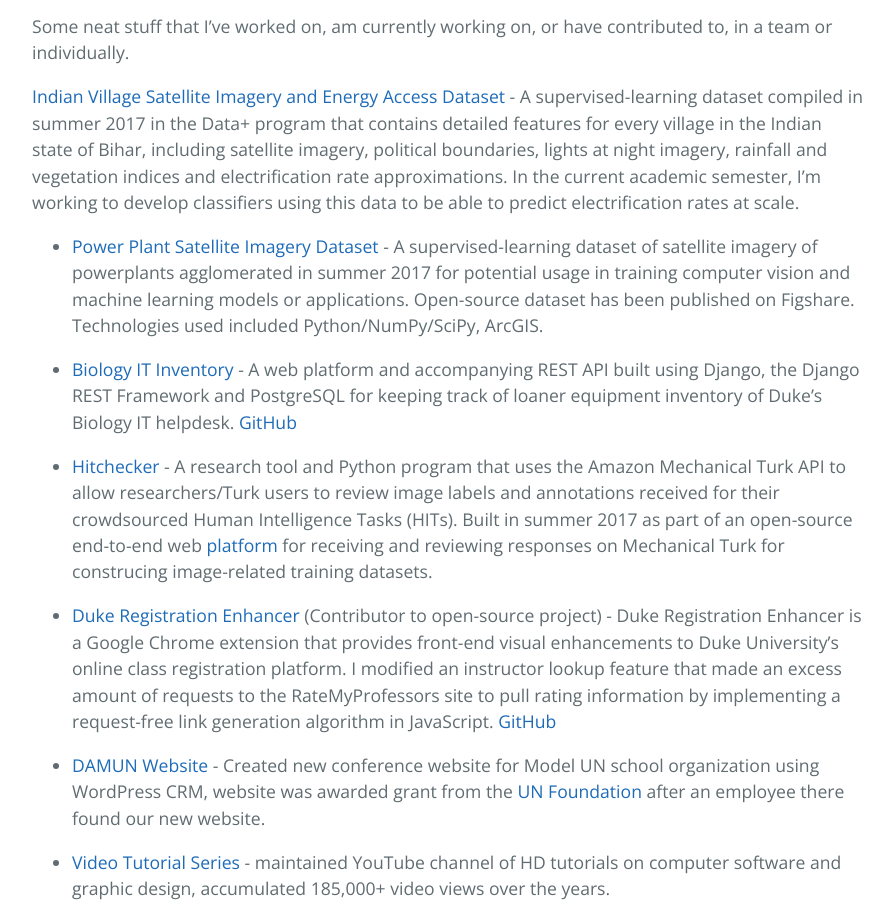
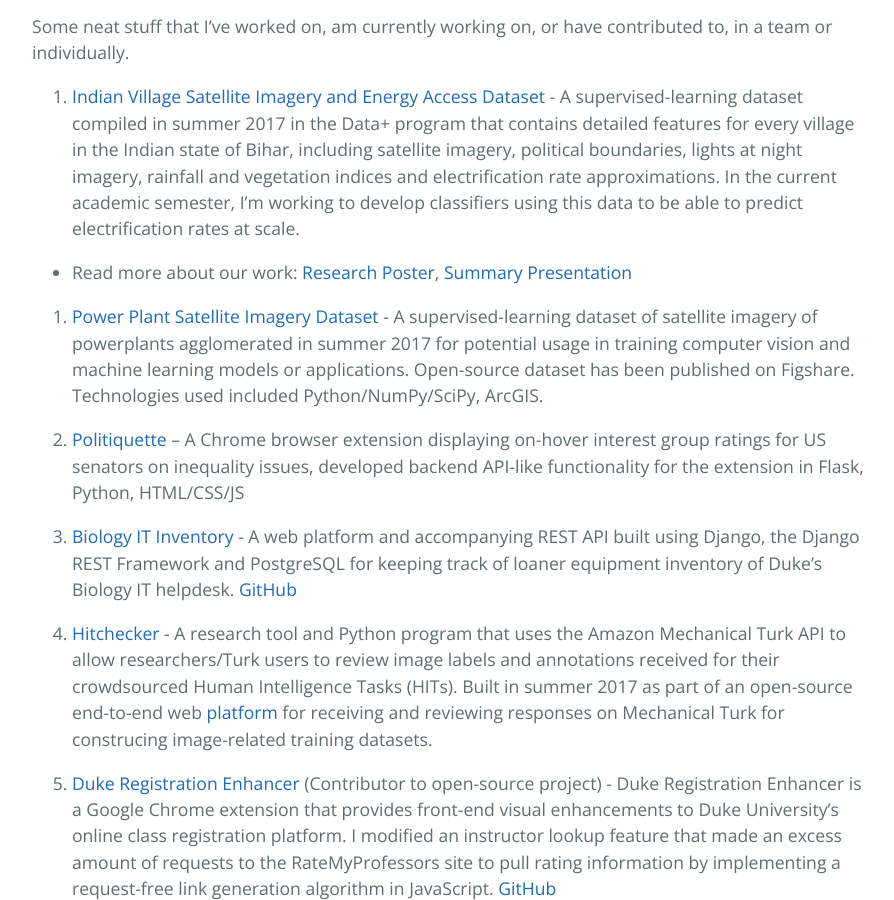
Before and after one commit to shamhos/writings, a Jekyll site: the page built from projects.md, in a window 1280 px wide and 900 px high, scrolled down 472 px. Shown: the whole window, without its empty margins (192-1086 px from the left). Built offline with Jekyll 4.4.1, drawn with Linux system fonts in a browser that asks for light colours.

Commit message:
project update

```diff
--- a/projects.md
+++ b/projects.md
@@ -7,22 +7,27 @@ permalink: /projects/
 <h1>Past and current projects</h1>
 Some neat stuff that I've worked on, am currently working on, or have contributed to, in a team or individually.
 
-[Indian Village Satellite Imagery and Energy Access Dataset](https://figshare.com/articles/Indian_Village_Satellite_Imagery_and_Energy_Access_Dataset/5552743) - A supervised-learning dataset compiled in summer 2017 in the Data+ program that contains detailed features for every village in the Indian state of Bihar, including satellite imagery, political boundaries, lights at night imagery, rainfall and vegetation indices and electrification rate approximations. In the current academic semester, I'm working to develop classifiers using this data to be able to predict electrification rates at scale.
 
-- [Power Plant Satellite Imagery Dataset](https://figshare.com/articles/Power_Plant_Satellite_Imagery_Dataset/5307364) - A supervised-learning dataset of satellite imagery of powerplants agglomerated in summer 2017 for potential usage in training computer vision and machine learning models or applications. Open-source dataset has been published on Figshare. Technologies used included Python/NumPy/SciPy, ArcGIS.
+1. [Indian Village Satellite Imagery and Energy Access Dataset](https://figshare.com/articles/Indian_Village_Satellite_Imagery_and_Energy_Access_Dataset/5552743) - A supervised-learning dataset compiled in summer 2017 in the Data+ program that contains detailed features for every village in the Indian state of Bihar, including satellite imagery, political boundaries, lights at night imagery, rainfall and vegetation indices and electrification rate approximations. In the current academic semester, I'm working to develop classifiers using this data to be able to predict electrification rates at scale.
 
-- [Biology IT Inventory](http://bioinventory.herokuapp.com/) - A web platform and accompanying REST API built using Django, the Django REST Framework and PostgreSQL for keeping track of loaner equipment inventory of Duke's Biology IT helpdesk. [GitHub](https://github.com/shamikh-mill/bio-inventory)
+- Read more about our work: [Research Poster](https://energy.duke.edu/sites/default/files/images/Poster_Electricity_Access.pdf), [Summary Presentation](http://bigdata.duke.edu/sites/bigdata.duke.edu/files/site-images/Team2ExecSummSlides_0.pdf?lipi=urn%3Ali%3Apage%3Ad_flagship3_profile_view_base_treasury%3BA0Ft2JohR%2Fmgw72V4%2BXi2Q%3D%3D)
 
-- [Hitchecker](https://github.com/tn74/MTurkAnnotationTool/blob/master/ASCRIPT_hit_checker.py) - A research tool and Python program that uses the Amazon Mechanical Turk API to allow researchers/Turk users to review image labels and annotations received for their crowdsourced Human Intelligence Tasks (HITs). Built in summer 2017 as part of an open-source end-to-end web [platform](https://github.com/tn74/MTurkAnnotationTool) for receiving and reviewing responses on Mechanical Turk for construcing image-related training datasets.
+2. [Power Plant Satellite Imagery Dataset](https://figshare.com/articles/Power_Plant_Satellite_Imagery_Dataset/5307364) - A supervised-learning dataset of satellite imagery of powerplants agglomerated in summer 2017 for potential usage in training computer vision and machine learning models or applications. Open-source dataset has been published on Figshare. Technologies used included Python/NumPy/SciPy, ArcGIS.
 
-- [Duke Registration Enhancer](https://chrome.google.com/webstore/detail/duke-registration-enhance/ahlkcnepemhengifaokogcgbfggpkjmk) (Contributor to open-source project) - Duke Registration Enhancer is a Google Chrome extension that provides front-end visual enhancements to Duke University's online class registration platform. I modified an instructor lookup feature that made an excess amount of requests to the RateMyProfessors site to pull rating information by implementing a request-free link generation algorithm in JavaScript. [GitHub](https://github.com/williamyeny/duke-registration-enhancer)
+3.	[Politiquette](https://github.com/rahulgs12/politiquette) – A Chrome browser extension displaying on-hover interest group ratings for US senators on inequality issues, developed backend API-like functionality for the extension in Flask, Python, HTML/CSS/JS
 
-- [DAMUN Website](http://damunconference.org/) - Created new conference website for Model UN school organization using WordPress CRM, website was awarded grant from the [UN Foundation](http://www.unfoundation.org/) after an employee there found our new website.
+4. [Biology IT Inventory](http://bioinventory.herokuapp.com/) - A web platform and accompanying REST API built using Django, the Django REST Framework and PostgreSQL for keeping track of loaner equipment inventory of Duke's Biology IT helpdesk. [GitHub](https://github.com/shamikh-mill/bio-inventory)
 
-- [Video Tutorial Series](https://www.youtube.com/user/computerpowerguide) - maintained YouTube channel of HD tutorials on
+5. [Hitchecker](https://github.com/tn74/MTurkAnnotationTool/blob/master/ASCRIPT_hit_checker.py) - A research tool and Python program that uses the Amazon Mechanical Turk API to allow researchers/Turk users to review image labels and annotations received for their crowdsourced Human Intelligence Tasks (HITs). Built in summer 2017 as part of an open-source end-to-end web [platform](https://github.com/tn74/MTurkAnnotationTool) for receiving and reviewing responses on Mechanical Turk for construcing image-related training datasets.
+
+6. [Duke Registration Enhancer](https://chrome.google.com/webstore/detail/duke-registration-enhance/ahlkcnepemhengifaokogcgbfggpkjmk) (Contributor to open-source project) - Duke Registration Enhancer is a Google Chrome extension that provides front-end visual enhancements to Duke University's online class registration platform. I modified an instructor lookup feature that made an excess amount of requests to the RateMyProfessors site to pull rating information by implementing a request-free link generation algorithm in JavaScript. [GitHub](https://github.com/williamyeny/duke-registration-enhancer)
+
+7. [DAMUN Website](http://damunconference.org/) - Created new conference website for Model UN school organization using WordPress CRM, website was awarded grant from the [UN Foundation](http://www.unfoundation.org/) after an employee there found our new website.
+
+8. [Video Tutorial Series](https://www.youtube.com/user/computerpowerguide) - maintained YouTube channel of HD tutorials on
 computer software and graphic design, accumulated 185,000+ video views over the years.
 
-- IB Extended Essay in History: [The Effect of Civil Service Examinations on the Great Divergence in Late Dynastic China](http://shamikh-mill.github.io/ee.pdf) - Research paper written for the IB program in my senior year of high school examining a question I had wondered about since 10th grade- how did China's civil service examinations affect its macroeconomic growth over time, and did it have anything to do with [the Great Divergence](https://en.wikipedia.org/wiki/Great_Divergence)?
+9. IB Extended Essay in History: [The Effect of Civil Service Examinations on the Great Divergence in Late Dynastic China](http://shamikh-mill.github.io/ee.pdf) - Research paper written for the IB program in my senior year of high school examining a question I had wondered about since 10th grade- how did China's civil service examinations affect its macroeconomic growth over time, and did it have anything to do with [the Great Divergence](https://en.wikipedia.org/wiki/Great_Divergence)?
 
 
 Posts
```
